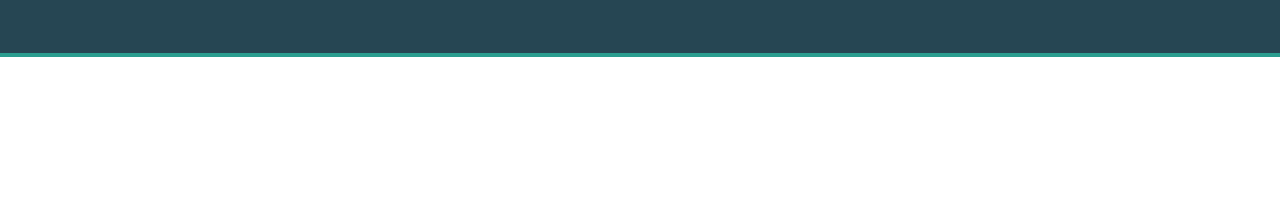
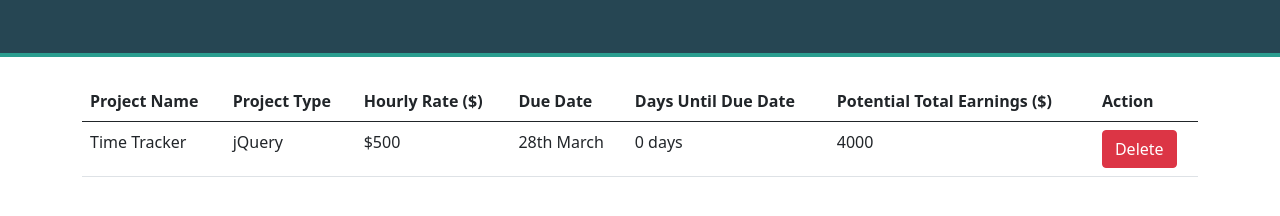
Before and after one commit to surajverma2587/project-tracker, a plain HTML site: page index.html in a window 1280 px wide. Shown: the part 198-414 px from the top of the page. Drawn offline with nearby package versions, Linux system fonts and the light colour scheme.

Commit message:
Added the styled table up ready for the actual data

```diff
--- a/index.html
+++ b/index.html
@@ -18,6 +18,33 @@
       <h1>Project Expense Tracker</h1>
       <h2>A world-class app that helps you track your project expense</h2>
       <h4 class="mt-4 clock"></h4>
+    </div>
+
+    <div class="container mt-4">
+      <table class="table table-hover">
+        <thead>
+          <tr>
+            <th scope="col">Project Name</th>
+            <th scope="col">Project Type</th>
+            <th scope="col">Hourly Rate ($)</th>
+            <th scope="col">Due Date</th>
+            <th scope="col">Days Until Due Date</th>
+            <th scope="col">Potential Total Earnings ($)</th>
+            <th scope="col">Action</th>
+          </tr>
+        </thead>
+        <tbody>
+          <tr>
+            <td>Time Tracker</td>
+            <td>jQuery</td>
+            <td>$500</td>
+            <td>28th March</td>
+            <td>0 days</td>
+            <td>4000</td>
+            <td><button class="btn btn-danger">Delete</button></td>
+          </tr>
+        </tbody>
+      </table>
     </div>
 
     <script
```
